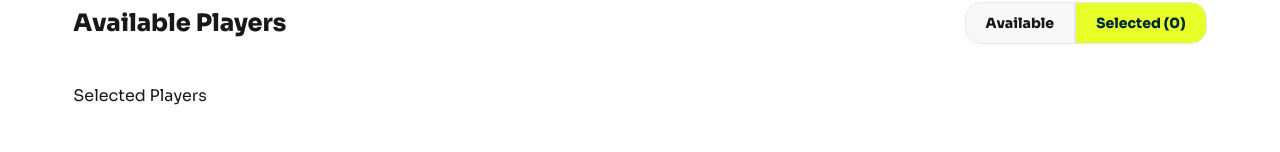
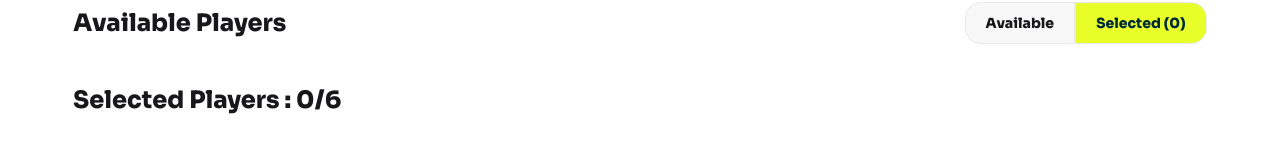
Before and after one commit to sadhin28/react-cricket-project, a React (Vite) app: page / in a window 1280 px wide. Both pictures are taken after a click on the button "Selected (0)". Shown: the part 554-706 px from the top of the page. Built offline with nearby package versions, Linux system fonts and the light colour scheme.

Commit message:
add selected card section

```diff
--- a/src/App.jsx
+++ b/src/App.jsx
@@ -73,11 +73,20 @@ function App() {
         setallplayers(players)
       })
    },[])
+   //handel selected player
+   const [selectedPlayer,setSelectedPlayer]=useState([]);
+
+   const handelSelectedPlayers =(Player)=>{
+
+    const newselectedPlayer =[...selectedPlayer,Player] ;
+    setSelectedPlayer(newselectedPlayer)
+
+   }
   return (
     <div className='max-w-11/12 mx-auto'>
        <Navbar allimg={allimg} coins={coins} freeClaim={freeClaim}></Navbar>
        <HeroSection heroPhoto={heroPhoto}  handelfreeClaim={handelfreeClaim}></HeroSection>
-       <AvailablePlayers allplayers={allplayers} isactive={isactive} handleisActive={handleisActive} ></AvailablePlayers>
+       <AvailablePlayers selectedPlayer={selectedPlayer}  handelSelectedPlayers={handelSelectedPlayers} allplayers={allplayers} isactive={isactive} handleisActive={handleisActive} ></AvailablePlayers>
 
     </div>
   )
--- a/src/Components/AllPlayers/AllPlayers.jsx
+++ b/src/Components/AllPlayers/AllPlayers.jsx
@@ -1,11 +1,11 @@
 import Player from "../Player/Player";
 
-const AllPlayers = ({allplayers}) => {
+const AllPlayers = ({allplayers,handelSelectedPlayers}) => {
 
     return (
         <div className="grid justify-center md:items-center  lg:grid-cols-3  md:grid-cols-2 md:justify-between gap-10 lg:mx-auto md:mx-auto ">
             {
-                allplayers.map(players=><Player key={players.id} allplayers={players}></Player>)
+                allplayers.map(players=><Player key={players.id} handelSelectedPlayers={handelSelectedPlayers} allplayers={players}></Player>)
             }
         </div>
     );
--- a/src/Components/AvailablePlayers/AvailablePlayers.jsx
+++ b/src/Components/AvailablePlayers/AvailablePlayers.jsx
@@ -1,20 +1,21 @@
 import AllPlayers from '../AllPlayers/AllPlayers';
 import SelectedPlayers from '../SelectedPlayers/SelectedPlayers';
 import './AvailablePlayer.css'
-const AvailablePlayers = ({handleisActive,isactive,allplayers}) => {
+const AvailablePlayers = ({handleisActive,isactive,allplayers,handelSelectedPlayers,selectedPlayer}) => {
+    console.log(selectedPlayer)
     return (
         <div className='mx-5' >
             <div className="  mt-10 mb-10 flex items-center font-black justify-between text-sm lg:text-2xl md:text-xl">
             <p>Available Players</p>
             <div className="join ">
                 <button onClick={()=>handleisActive('available')} className={`${isactive.available?'btn active':'btn'} font-black p-5 rounded-tl-2xl rounded-bl-2xl`}>Available</button>
-                <button  onClick={()=>handleisActive('selected')} className={`${isactive.available?'btn':'active btn'} font-black p-5 rounded-tr-2xl rounded-br-2xl`}>Selected (0)</button>
+                <button  onClick={()=>handleisActive('selected')} className={`${isactive.available?'btn':'active btn'} font-black p-5 rounded-tr-2xl rounded-br-2xl`}>Selected ({selectedPlayer.length})</button>
 
             </div>
             </div>
             <div className='lg:grid md:grid'>
                 {
-                    isactive.available?<AllPlayers key={allplayers.id} allplayers={allplayers}></AllPlayers>:<SelectedPlayers></SelectedPlayers>
+                    isactive.available?<AllPlayers key={allplayers.id} handelSelectedPlayers={handelSelectedPlayers} allplayers={allplayers}></AllPlayers>:<SelectedPlayers  selectedPlayer={selectedPlayer}></SelectedPlayers>
                 }
             </div>
         </div>
--- a/src/Components/Player/Player.jsx
+++ b/src/Components/Player/Player.jsx
@@ -1,6 +1,6 @@
 import { FontAwesomeIcon } from '@fortawesome/react-fontawesome';
 import { faUser } from '@fortawesome/free-solid-svg-icons';
-const Player = ({ allplayers }) => {
+const Player = ({ allplayers,handelSelectedPlayers }) => {
     const {name,image_url,about,price}=(allplayers)
     return (
         <div>
@@ -20,7 +20,7 @@ const Player = ({ allplayers }) => {
                     <p>{about}</p>
                     <div className="card-actions justify-end">
 
-                        <button className="btn badge badge-outline p-5">Choose Player</button>
+                        <button onClick={()=>handelSelectedPlayers(allplayers)} className="btn badge badge-outline p-5">Choose Player</button>
                     </div>
                 </div>
             </div>
--- a/src/Components/SelectedPlayers/SelectedPlayers.jsx
+++ b/src/Components/SelectedPlayers/SelectedPlayers.jsx
@@ -1,8 +1,14 @@
 
-const SelectedPlayers = () => {
+const SelectedPlayers = ({selectedPlayer}) => {
+
     return (
         <div>
-            <h1>Selected Players</h1>
+            <h1 className="text-2xl font-black">Selected Players : {selectedPlayer.length}/6</h1>
+            <div >
+                    {
+
+                    }
+            </div>
         </div>
     );
 };
```
